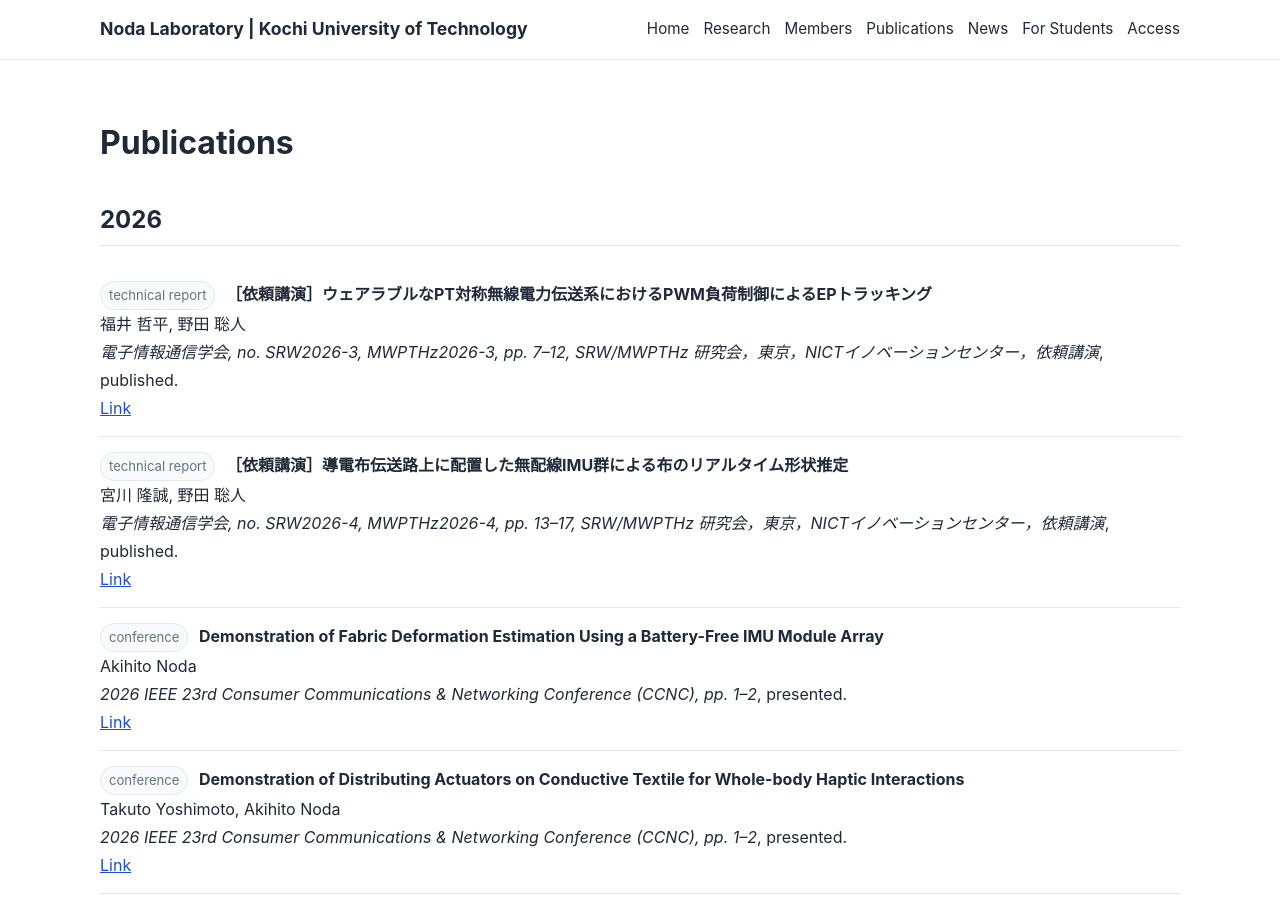
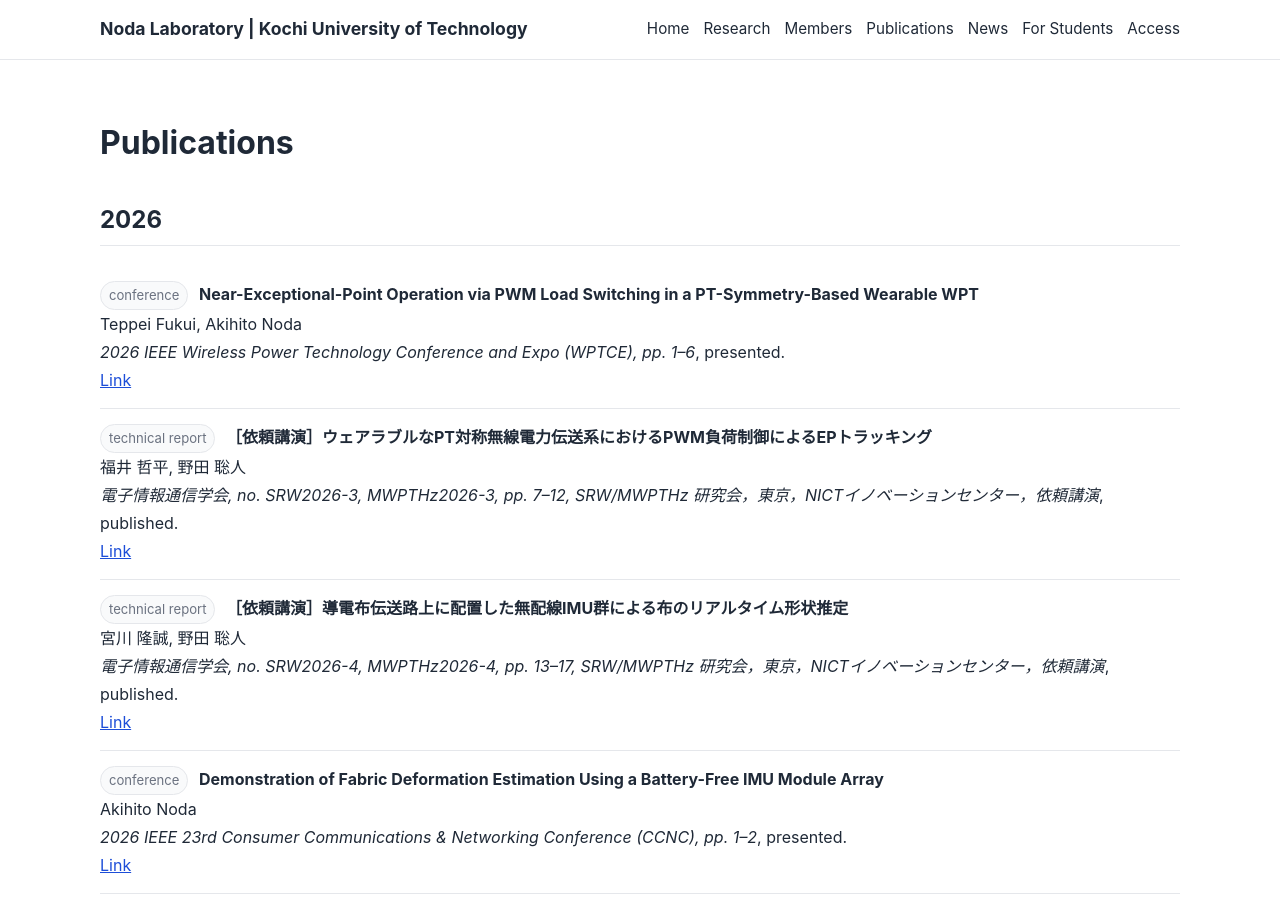
Before and after one commit to akihito-noda/lab-website, a Jekyll site: the page built from publications.md, in a window 1280 px wide and 900 px high. Built offline with Jekyll 4.4.1, drawn with Linux system fonts in a browser that asks for light colours.

Commit message:
Update publications.yml

```diff
--- a/_data/publications.yml
+++ b/_data/publications.yml
@@ -1,3 +1,10 @@
+- year: 2026
+  type: "conference"
+  authors: "Teppei Fukui, Akihito Noda"
+  title: "Near-Exceptional-Point Operation via PWM Load Switching in a PT-Symmetry-Based Wearable WPT"
+  venue: "2026 IEEE Wireless Power Technology Conference and Expo (WPTCE), pp. 1–6"
+  status: "presented"
+
 - year: 2026
   type: "technical report"
   authors: "福井 哲平, 野田 聡人"
```
